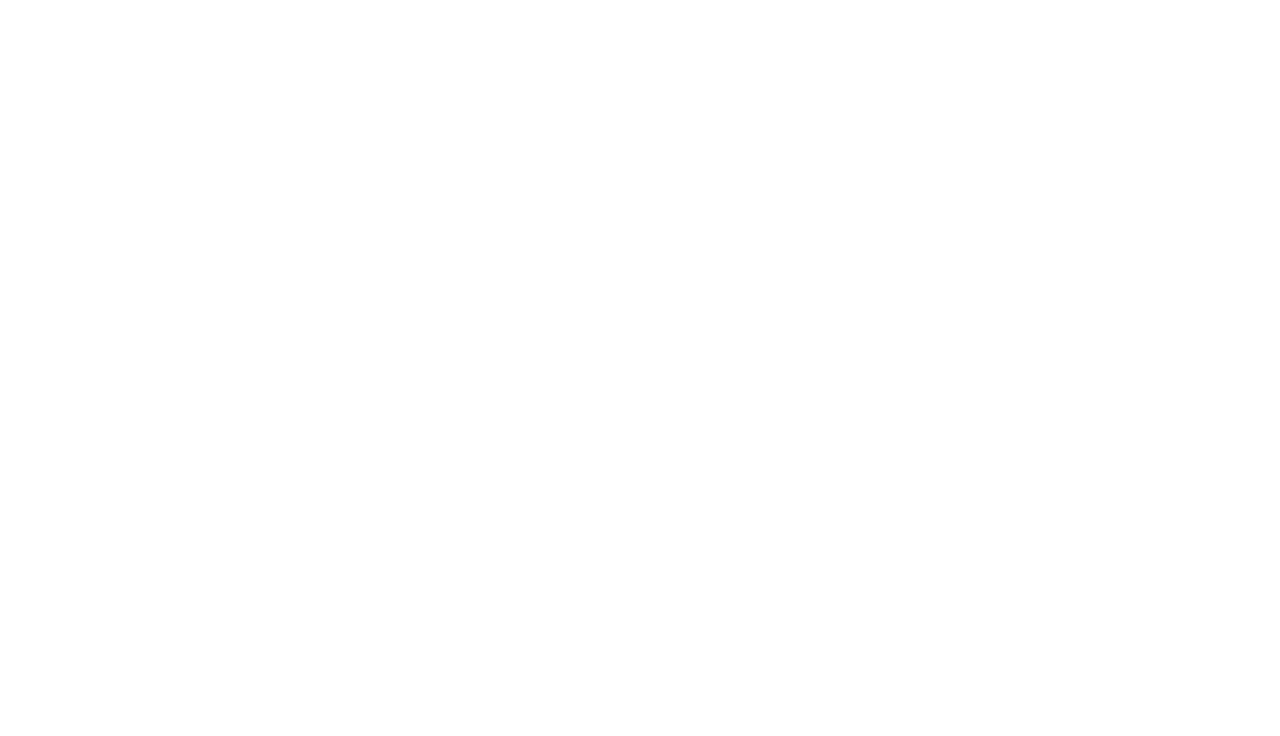
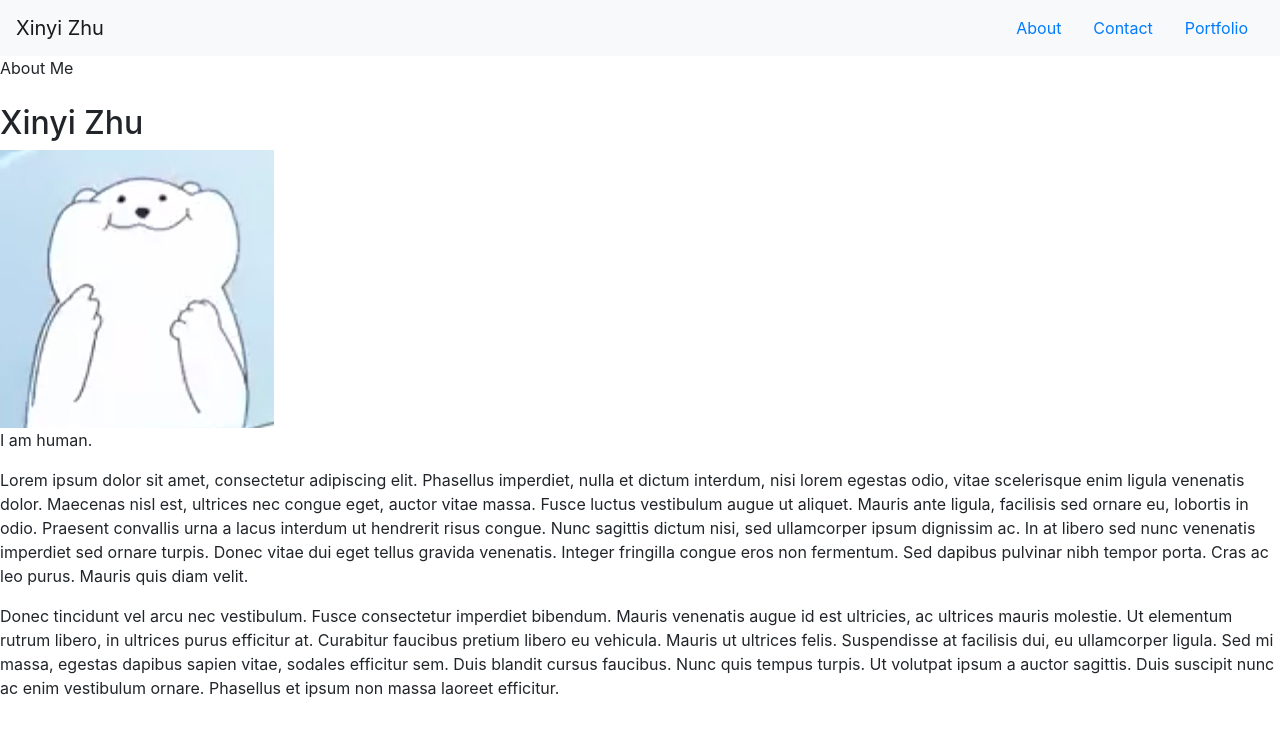
Before and after one commit to XinyiZhu1007/basic_portfolio, a plain HTML site: page index.html in a window 1280 px wide. Drawn offline with nearby package versions, Linux system fonts and the light colour scheme.

Commit message:
mod html files, contents added

```diff
--- a/index.html
+++ b/index.html
@@ -1,14 +1,50 @@
-<!DOCTYPE <!DOCTYPE html>
+<!DOCTYPE html>
 <html>
 <head>
     <meta charset="utf-8" />
-    <title>Page Title</title>
+    <title>Xinyi's Portfolio</title>
     <link rel="stylesheet" type="text/css" href="assets/css/reset.css" />
     <link rel="stylesheet" type="text/css" href="assets/css/style.css" />
+    <link href="https://stackpath.bootstrapcdn.com/bootstrap/4.1.0/css/bootstrap.min.css" rel="stylesheet">
+
 </head>
 
 <body>
+    <nav class="navbar navbar-light bg-light">
+        <a class="nav-header navbar-brand" href="./index.html">Xinyi Zhu</a>
 
+
+        <div class="nav">
+            <ul class="nav justify-content-end">
+                <li class="nav-item">
+                    <a class="nav-link active" href="./index.html">About</a>
+                </li>
+                <li class="nav-item">
+                    <a class="nav-link" href="./contact.html">Contact</a>
+                </li>
+                <li class="nav-item">
+                    <a class="nav-link" href="./portfolio.html">Portfolio</a>
+                </li>
+            </ul>
+        </div>
+    </nav>
+
+    <div id="index-body">
+        <div class="content-header"> About Me</div>
+        <br>
+        <div class="holder clearfix">
+            <div class="part">
+                <h2>Xinyi Zhu</h2>
+                <div>
+                    <img src="./assets/images/index1.jpeg">
+                    <p>I am human.</p>
+                    <p>Lorem ipsum dolor sit amet, consectetur adipiscing elit. Phasellus imperdiet, nulla et dictum interdum, nisi lorem egestas odio, vitae scelerisque enim ligula venenatis dolor. Maecenas nisl est, ultrices nec congue eget, auctor vitae massa. Fusce luctus vestibulum augue ut aliquet. Mauris ante ligula, facilisis sed ornare eu, lobortis in odio. Praesent convallis urna a lacus interdum ut hendrerit risus congue. Nunc sagittis dictum nisi, sed ullamcorper ipsum dignissim ac. In at libero sed nunc venenatis imperdiet sed ornare turpis. Donec vitae dui eget tellus gravida venenatis. Integer fringilla congue eros non fermentum. Sed dapibus pulvinar nibh tempor porta. Cras ac leo purus. Mauris quis diam velit.</p>
+                    <p>Donec tincidunt vel arcu nec vestibulum. Fusce consectetur imperdiet bibendum. Mauris venenatis augue id est ultricies, ac ultrices mauris molestie. Ut elementum rutrum libero, in ultrices purus efficitur at. Curabitur faucibus pretium libero eu vehicula. Mauris ut ultrices felis. Suspendisse at facilisis dui, eu ullamcorper ligula. Sed mi massa, egestas dapibus sapien vitae, sodales efficitur sem. Duis blandit cursus faucibus. Nunc quis tempus turpis. Ut volutpat ipsum a auctor sagittis. Duis suscipit nunc ac enim vestibulum ornare. Phasellus et ipsum non massa laoreet efficitur.</p>
+                </div>
+            </div>
+        </div>
+
+    </div>
 
 </body>
 </html>
```
Also changed, not shown: assets/images/index1.jpeg (added).
